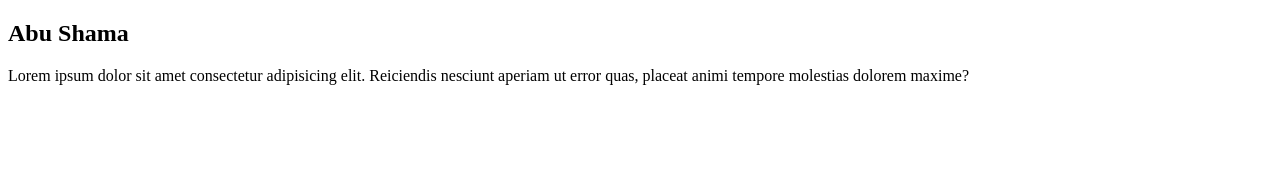
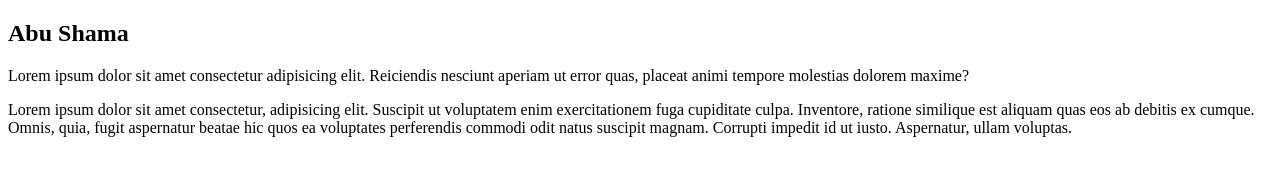
Before and after one commit to ASSiddik01/first_repo, a plain HTML site: page index.html in a window 1280 px wide. Drawn offline with Linux system fonts and the light colour scheme.

Commit message:
add another paragraph

```diff
--- a/index.html
+++ b/index.html
@@ -9,5 +9,7 @@
 <body>
     <h2>Abu Shama</h2>
     <p>Lorem ipsum dolor sit amet consectetur adipisicing elit. Reiciendis nesciunt aperiam ut error quas, placeat animi tempore molestias dolorem maxime?</p>
+
+    <p>Lorem ipsum dolor sit amet consectetur, adipisicing elit. Suscipit ut voluptatem enim exercitationem fuga cupiditate culpa. Inventore, ratione similique est aliquam quas eos ab debitis ex cumque. Omnis, quia, fugit aspernatur beatae hic quos ea voluptates perferendis commodi odit natus suscipit magnam. Corrupti impedit id ut iusto. Aspernatur, ullam voluptas.</p>
 </body>
 </html>
```
